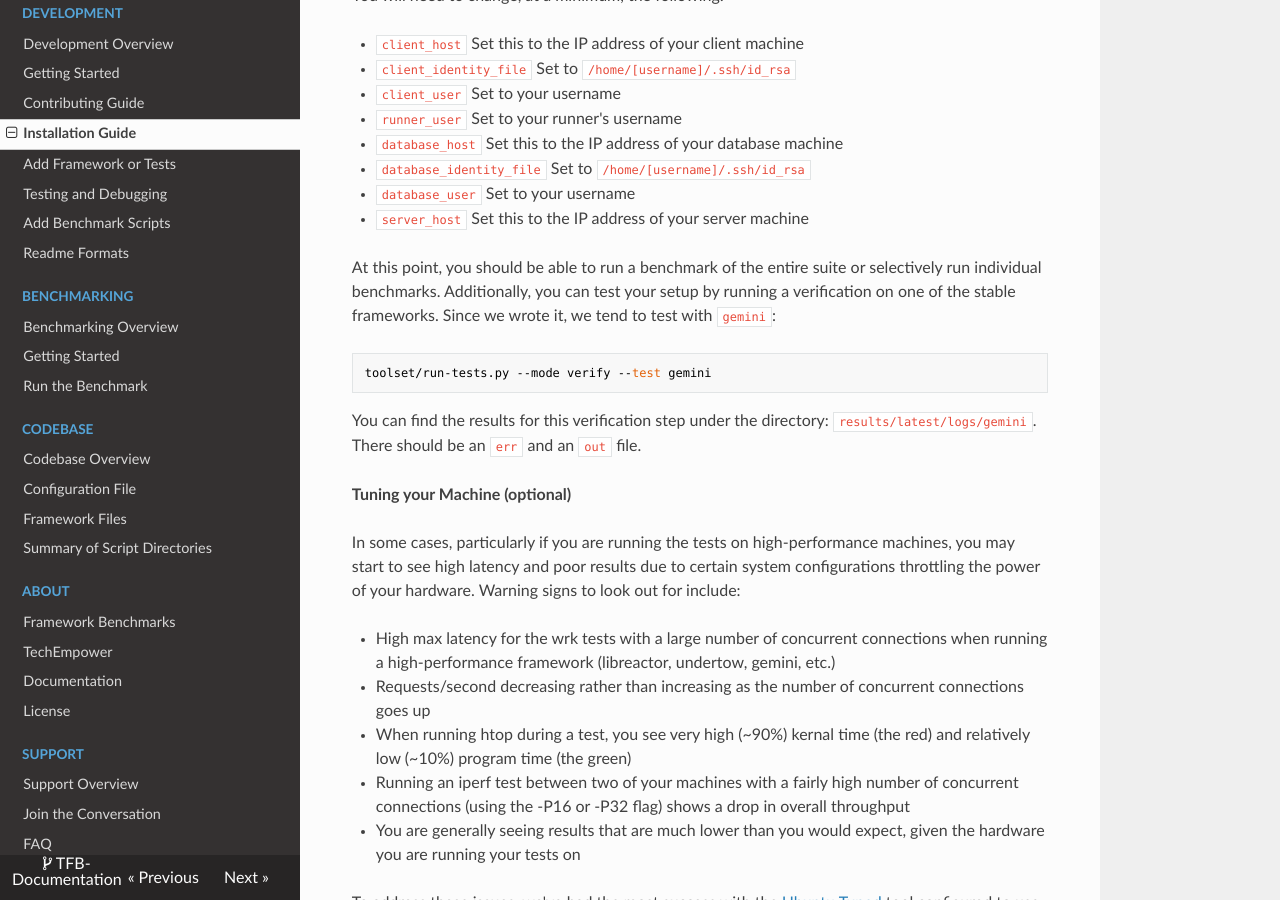
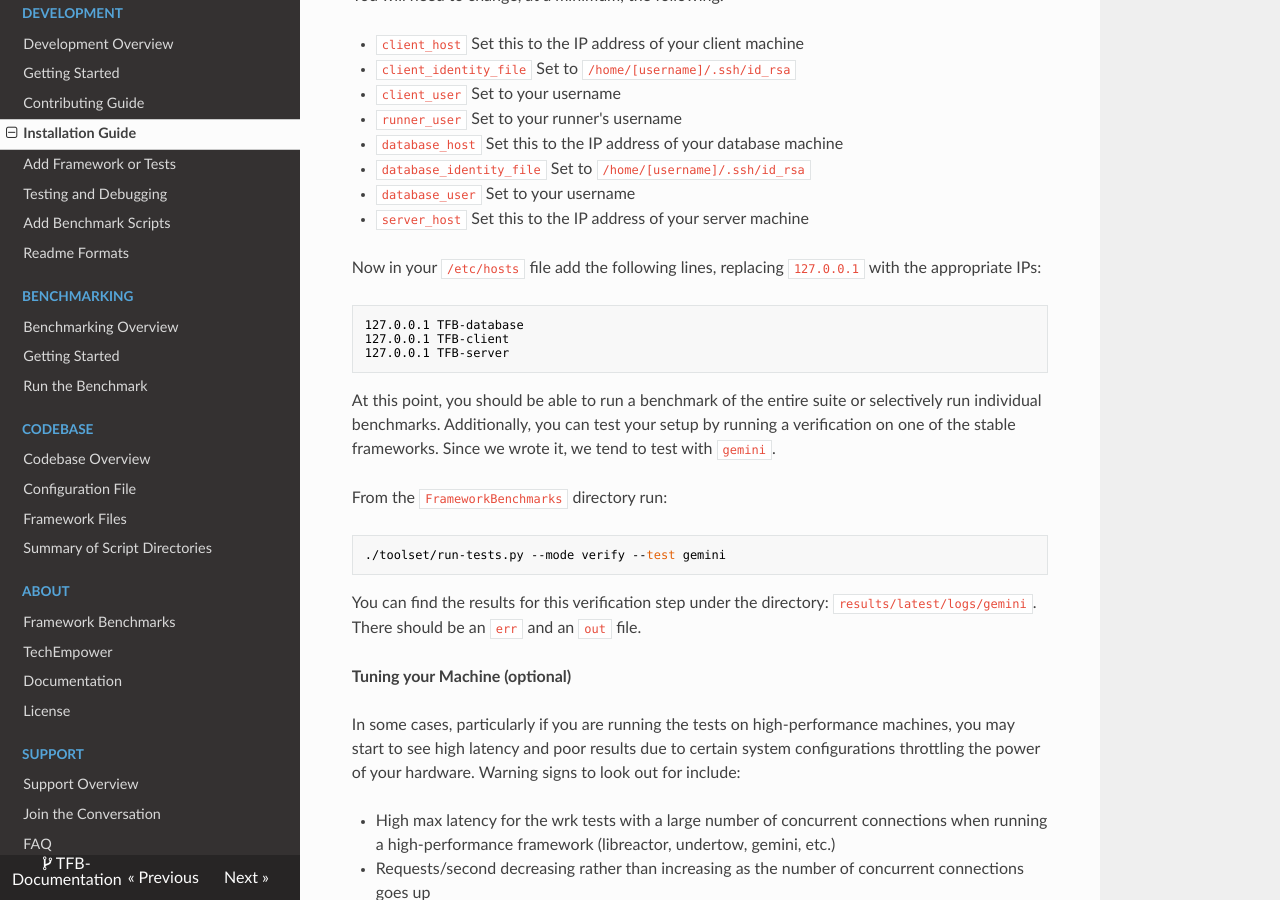
Before and after one commit to nbrady-techempower/TFB-Documentation, an MkDocs documentation site: the page built from docs/Development/Installation-Guide.md, in a window 1280 px wide and 900 px high, scrolled down 2559 px. Built offline with MkDocs 1.6.1, drawn with Linux system fonts in a browser that asks for light colours; nearby versions of some CDN libraries; old or Windows-style settings are respelled for this version of MkDocs.

Commit message:
Info about hosts file

````diff
--- a/docs/Development/Installation-Guide.md
+++ b/docs/Development/Installation-Guide.md
@@ -149,13 +149,23 @@ You will need to change, at a minimum, the following:
 * `database_user` Set to your username
 * `server_host` Set this to the IP address of your server machine
 
+Now in your `/etc/hosts` file add the following lines, replacing `127.0.0.1` with the appropriate IPs:
+
+```
+127.0.0.1 TFB-database
+127.0.0.1 TFB-client
+127.0.0.1 TFB-server
+```
+
 At this point, you should be able to run a benchmark of the entire
 suite or selectively run individual benchmarks. Additionally, you
 can test your setup by running a verification on one of the stable
-frameworks. Since we wrote it, we tend to test with `gemini`:
+frameworks. Since we wrote it, we tend to test with `gemini`.
+
+From the `FrameworkBenchmarks` directory run:
 
 ```bash
-toolset/run-tests.py --mode verify --test gemini
+./toolset/run-tests.py --mode verify --test gemini
 ```
 
 You can find the results for this verification step under the directory:
````
